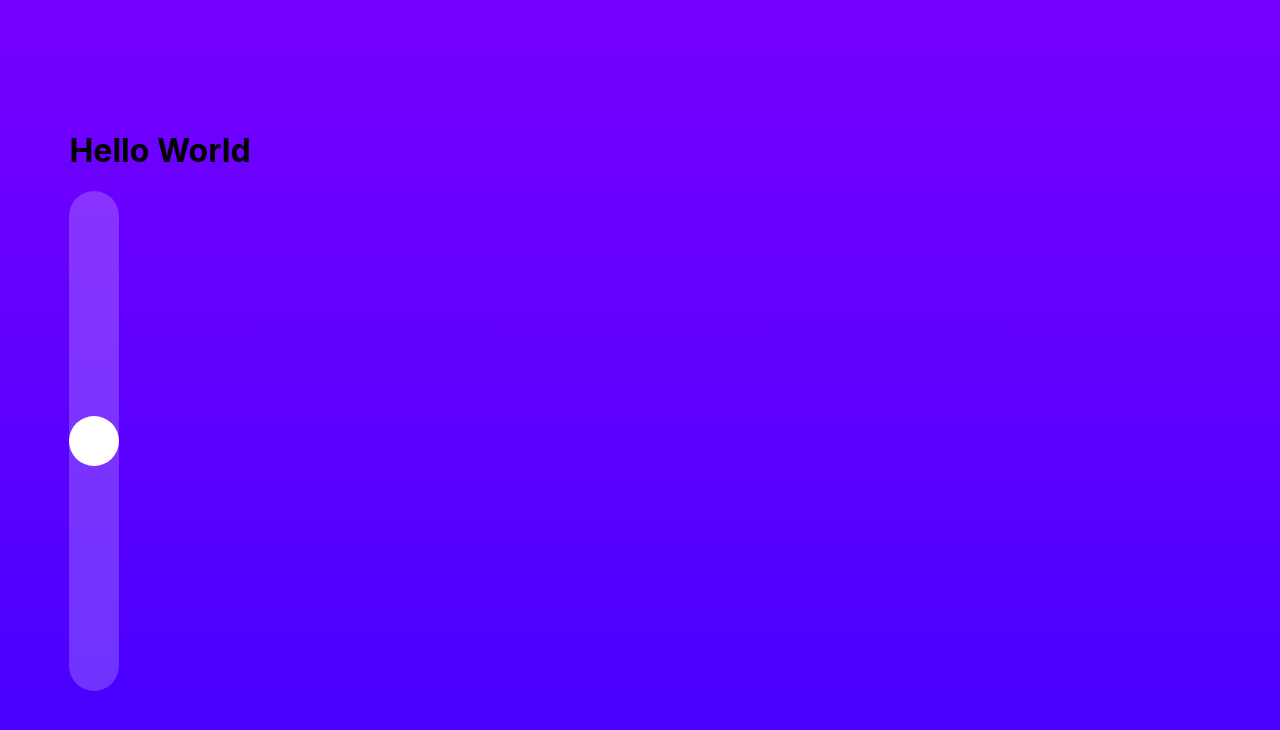
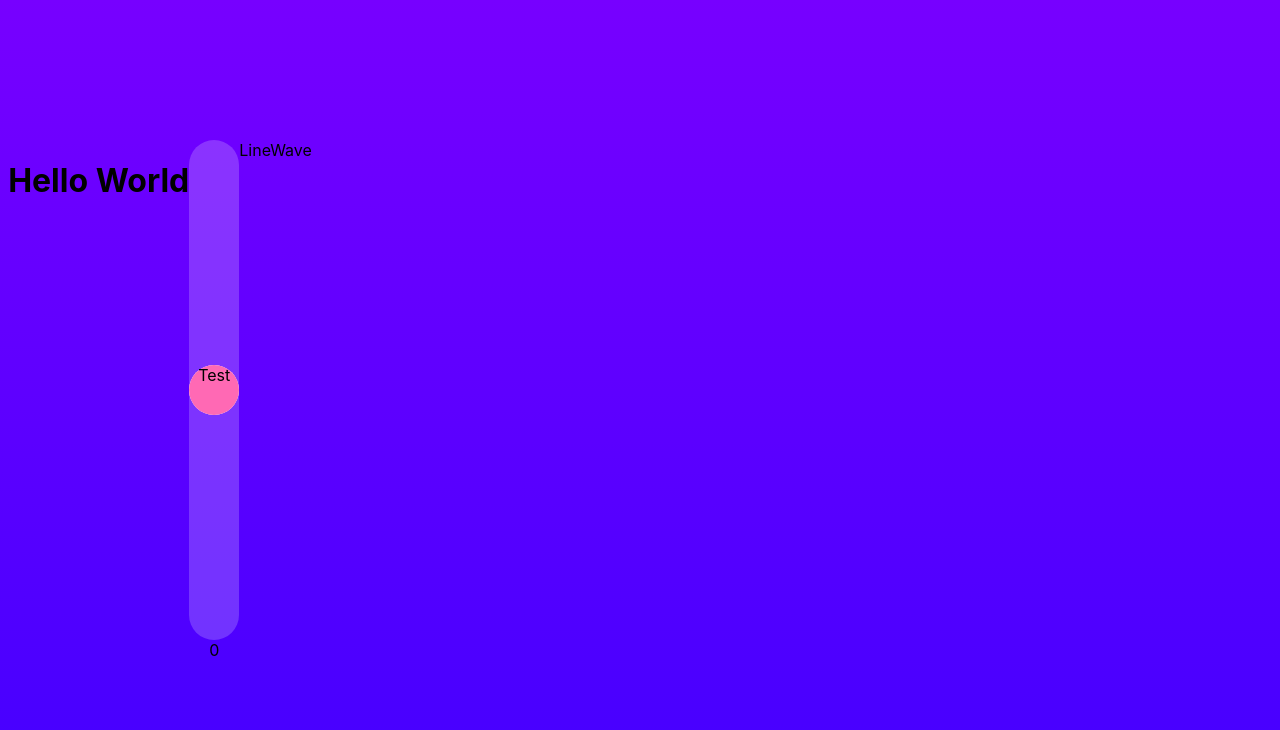
Before and after one commit to aaronl647/emodemoapp, a React (Create React App) app: page / in a window 1280 px wide. Shown: the top 730 px of the page. Built offline with nearby package versions, Linux system fonts and the light colour scheme.

Commit message:
added line button and changed to jsx

```diff
--- a/src/App.css
+++ b/src/App.css
@@ -1,5 +1,8 @@
 .App {
   text-align: center;
+  display: flex;
+
+  justify-content: center;
 }
 
 .App-logo {
--- /dev/null
+++ b/src/App.jsx
@@ -0,0 +1,25 @@
+import React, { useState } from "react";
+import "./App.css";
+import VerticalScroll from "./components/VerticalScroll/VerticalScroll";
+import LineWave from "./components/LineWave/LineWave";
+
+function App() {
+  const [scrollValue, setScrollValue] = useState(0);
+  const handleDrag = () => {
+    setScrollValue();
+    console.log("do something");
+  };
+  return (
+    <div className="App">
+      <h1>Hello World</h1>
+      <div className="scroll">
+        <VerticalScroll onDrag={handleDrag} />
+      </div>
+      <div className="canvas-wave">
+        <LineWave />
+      </div>
+    </div>
+  );
+}
+
+export default App;
--- a/src/App.tsx
+++ /dev/null
@@ -1,16 +0,0 @@
-import React from "react";
-import "./App.css";
-import VerticalScroll from "./components/VerticalScroll.tsx/VerticalScroll";
-
-function App() {
-  return (
-    <div className="App">
-      <h1>Hello World</h1>
-      <div className="scroll">
-        <VerticalScroll />
-      </div>
-    </div>
-  );
-}
-
-export default App;
--- /dev/null
+++ b/src/components/HoldButton/HoldButton.css
@@ -0,0 +1,7 @@
+.dot {
+  height: 50px;
+  width: 50px;
+  background-color: hotpink;
+  border-radius: 50%;
+  display: inline-block;
+}
--- a/src/components/HoldButton/HoldButton.tsx
+++ b/src/components/HoldButton/HoldButton.jsx
@@ -1,7 +1,8 @@
 import React from "react";
+import "./HoldButton.css";
 
 function HoldButton() {
-  return <div></div>;
+  return <div className="dot">Test</div>;
 }
 
 export default HoldButton;
--- /dev/null
+++ b/src/components/LineWave/LineWave.jsx
@@ -0,0 +1,7 @@
+import React from "react";
+
+function LineWave() {
+  return <div>LineWave</div>;
+}
+
+export default LineWave;
--- a/src/components/SwipeModal/SwipeModal.tsx
+++ b/src/components/SwipeModal/SwipeModal.jsx
@@ -2,7 +2,7 @@ import React, { useState } from "react";
 import { Modal, Box, Typography } from "@mui/material";
 
 const style = {
-  position: "absolute" as "absolute",
+  position: "absolute",
   top: "50%",
   left: "50%",
   transform: "translate(-50%, -50%)",
@@ -15,8 +15,7 @@ const style = {
 
 function SwipeModal() {
   const [open, setOpen] = useState(false);
-  const handleOpen = () => setOpen(true);
-  const handleClose = () => setOpen(false);
+
   return (
     <div>
       <Modal
--- a/src/components/VerticalScroll.tsx/VerticalScroll.tsx
+++ /dev/null
@@ -1,43 +0,0 @@
-import * as React from "react";
-import { useRef, useState } from "react";
-import { motion } from "framer-motion";
-import "./VerticalScroll.css";
-import SwipeModal from "../SwipeModal/SwipeModal";
-
-function VerticalScroll() {
-  const constraintRef = useRef(null);
-
-  const handleRightDrag = () => {
-    console.log("hello");
-    return <SwipeModal />;
-  };
-  const handleUpPull = () => {
-    // console.log("up pull");
-  };
-  const handleDownPull = () => {
-    // console.log("down pull");
-  };
-  return (
-    <div className="body">
-      <motion.div className="container" ref={constraintRef}>
-        <motion.div
-          className="item"
-          drag
-          dragConstraints={constraintRef}
-          onDragEnd={(event, info) => {
-            // console.log(info.point.y, info.point.x);
-            if (info.point.x > 500) {
-              handleRightDrag();
-            } else if (info.point.y < 374) {
-              handleUpPull();
-            } else if (info.point.y > 374) {
-              handleDownPull();
-            }
-          }}
-        ></motion.div>
-      </motion.div>
-    </div>
-  );
-}
-
-export default VerticalScroll;
--- /dev/null
+++ b/src/components/VerticalScroll/VerticalScroll.jsx
@@ -0,0 +1,27 @@
+import React from "react";
+import { useRef, useState } from "react";
+import { motion } from "framer-motion";
+import "./VerticalScroll.css";
+import HoldButton from "../HoldButton/HoldButton";
+
+const VerticalScroll = ({ onDrag }) => {
+  const constraintRef = useRef(null);
+  const [scrollValue, setScrollValue] = useState(0);
+  return (
+    <div className="body">
+      <motion.div className="container" ref={constraintRef}>
+        <motion.div
+          className="item"
+          drag
+          dragConstraints={constraintRef}
+          onDrag={onDrag}
+        >
+          <HoldButton />
+        </motion.div>
+      </motion.div>
+      {scrollValue}
+    </div>
+  );
+};
+
+export default VerticalScroll;
```
Also changed, not shown: src/components/VerticalScroll/VerticalScroll.css (renamed from src/components/VerticalScroll.tsx/VerticalScroll.css).
